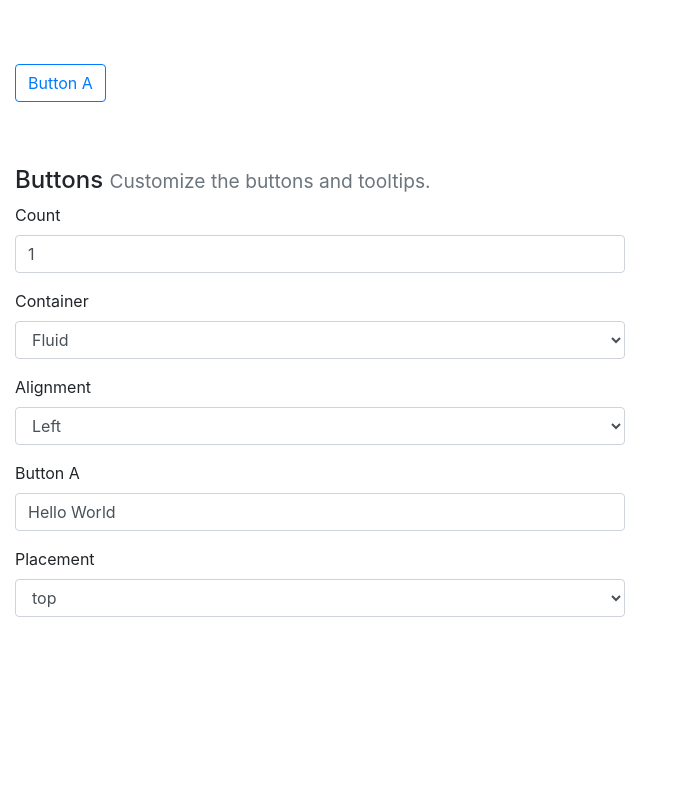
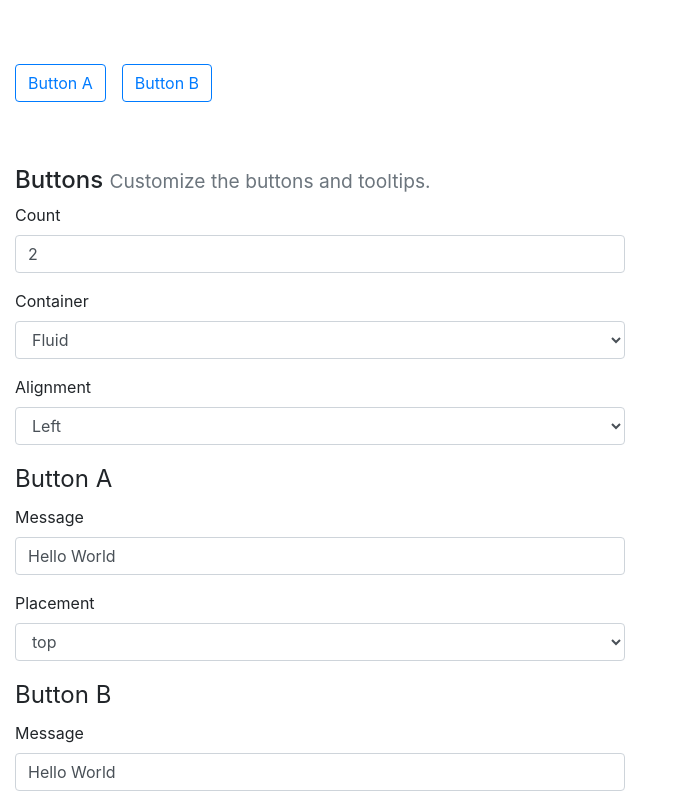
Before and after one commit to angular-demos/tooltips, an Angular app: page /view in a window 1280 px wide. Shown: the top 800 px of the page, without its empty margins (0-673 px from the left). Built offline with nearby package versions, Linux system fonts and the light colour scheme.

Commit message:
improved changing of button count

```diff
--- a/src/app/Demo/Components/View/View.html
+++ b/src/app/Demo/Components/View/View.html
@@ -57,8 +57,10 @@
                 </div>
 
                 <div *ngFor="let tip of tips">
+                    <fieldset>
+                        <legend class="scheduler-border">{{tip.name}}</legend>
                         <div class="form-group">
-                        <label for="inputTooltip{{tip.id}}">{{tip.name}}</label>
+                            <label for="inputTooltip{{tip.id}}">Message</label>
                             <input class="form-control"
                                    id="inputTooltip{{tip.id}}"
                                    placeholder="Tooltip Message"
@@ -77,6 +79,7 @@
                                 <option>right</option>
                             </select>
                         </div>
+                    </fieldset>
                 </div>
             </form>
         </div>
--- a/src/app/Demo/Components/View/View.ts
+++ b/src/app/Demo/Components/View/View.ts
@@ -1,4 +1,4 @@
-import {ChangeDetectionStrategy, ChangeDetectorRef, Component, Input, OnChanges, OnInit, SimpleChanges} from '@angular/core';
+import {ChangeDetectionStrategy, ChangeDetectorRef, Component, OnInit} from '@angular/core';
 
 /**
  * Describes a single button on the demo page.
@@ -19,12 +19,11 @@ interface DemoButton {
     templateUrl: './View.html',
     changeDetection: ChangeDetectionStrategy.OnPush
 })
-export class ViewComponent implements OnInit, OnChanges {
+export class ViewComponent implements OnInit {
     /**
      * Number of buttons to show.
      */
-    @Input()
-    public count: number = 1;
+    public count: number;
 
     /**
      * The width for page content.
@@ -52,31 +51,29 @@ export class ViewComponent implements OnInit, OnChanges {
      * After the component is ready.
      */
     public ngOnInit(): void {
-        this.update();
+        this.tips = [
+            {
+                id: 0,
+                name: 'Button A',
+                tooltip: 'Hello World',
+                position: 'top'
+            }, {
+                id: 1,
+                name: 'Button B',
+                tooltip: 'Hello World',
+                position: 'top'
             }
-
-    /**
-     * The button count was changed.
-     */
-    public ngOnChanges(changes: SimpleChanges): void {
-        this.update();
+        ];
+        this.count = this.tips.length;
     }
 
     /**
      * Updates the number of buttons.
      */
     public setCount(value: number) {
-        this.count = value;
-        this.update();
-    }
-
-    /**
-     * Updates the list of buttons.
-     */
-    public update() {
-        this.tips = [];
-        let char = 'A';
-        for (let i = 0; i < this.count; i++) {
+        if (this.count < value) {
+            let char = String.fromCharCode('A'.charCodeAt(0) + this.count);
+            for (let i = this.count; i < value; i++) {
                 this.tips.push({
                     id: i,
                     name: 'Button ' + char,
@@ -85,6 +82,11 @@ export class ViewComponent implements OnInit, OnChanges {
                 });
                 char = String.fromCharCode(char.charCodeAt(0) + 1);
             }
+        } else {
+            this.tips = this.tips.slice(0, value);
+        }
+
+        this.count = this.tips.length;
         this.change.detectChanges();
     }
 }
--- a/src/app/ToolTip/Components/ToolTipMessage/ToolTipMessage.html
+++ b/src/app/ToolTip/Components/ToolTipMessage/ToolTipMessage.html
@@ -1,2 +1,4 @@
-<div class="arrow"></div>
-<div class="tooltip-inner" [innerHtml]="placement.message"></div>
+<div role="tooltip">
+    <div class="arrow"></div>
+    <div class="tooltip-inner" [innerHtml]="placement.message"></div>
+</div>
```
Lines whose indentation alone changed are shown as unchanged.
